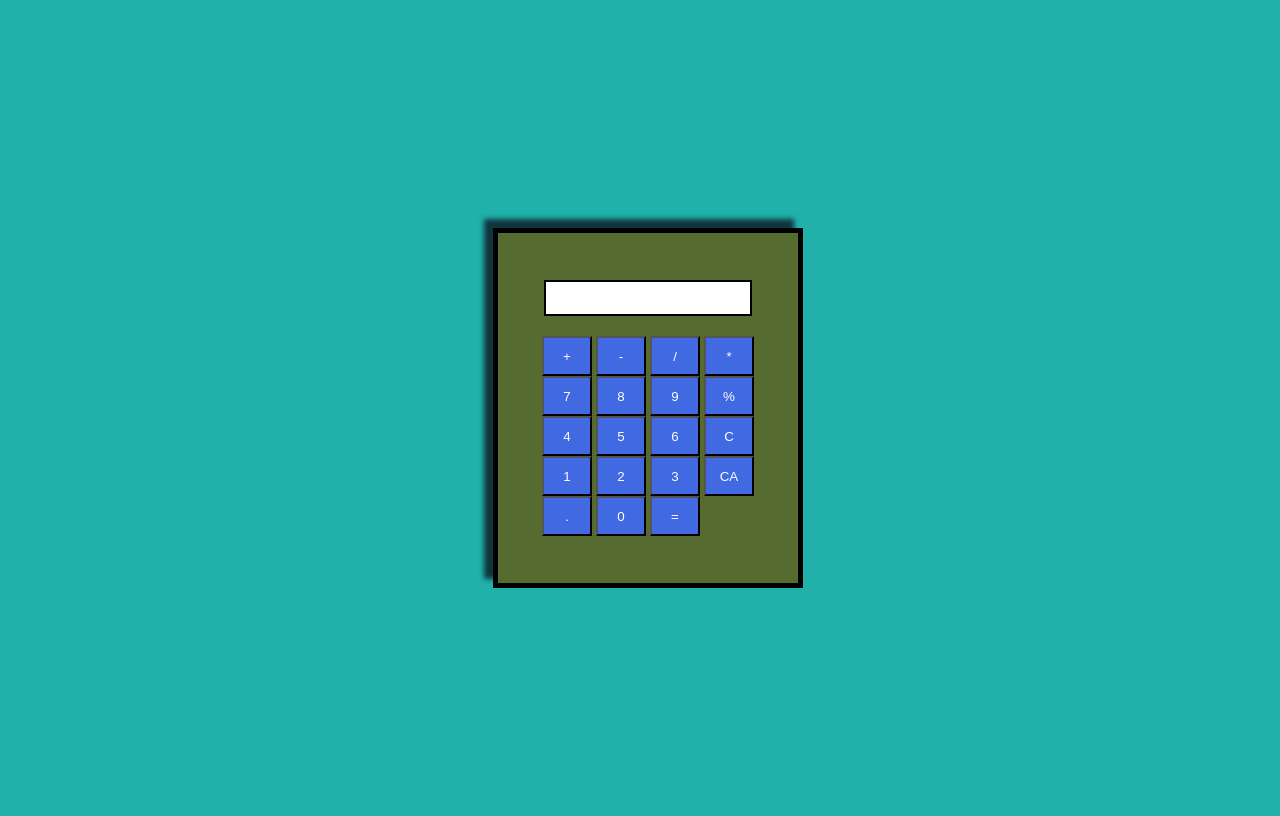
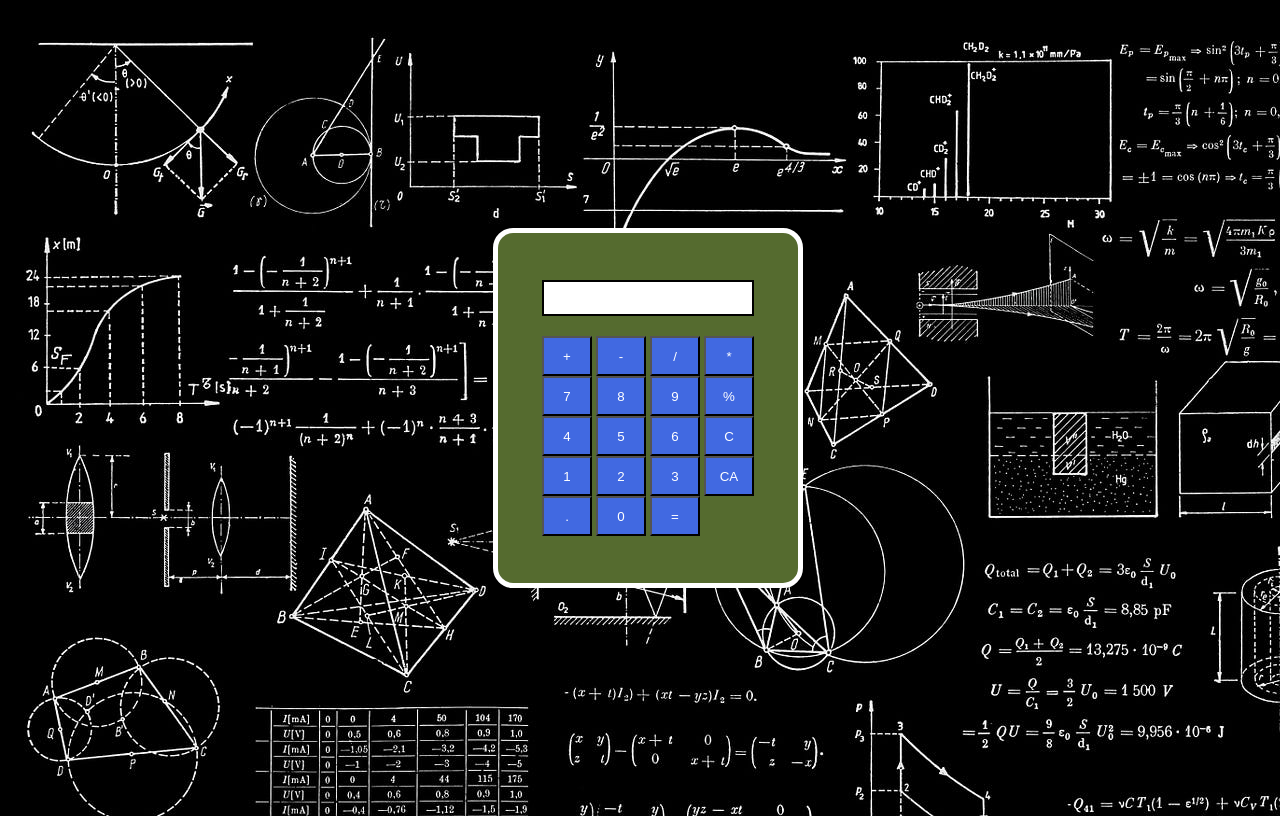
Before and after one commit to Ugo-gonpi/Projet_Calculatrice, a plain HTML site: page index.html in a window 1280 px wide. Drawn offline with Linux system fonts and the light colour scheme.

Commit message:
added a background image and some commentaries

```diff
--- a/public/css/style.css
+++ b/public/css/style.css
@@ -1,5 +1,5 @@
 body {
-    background-color: lightseagreen;
+    background-image:url(./../src/images/calculus.jpg);
     display: flex;
     justify-content: center;
     align-items: center;
@@ -15,14 +15,12 @@ body {
     justify-content: center;
     align-items: center;
     flex-direction: column;
-    border: 5px solid black;
-    box-shadow: -9px -9px 5px 0px rgba(12,10,25,0.75);
-    -webkit-box-shadow: -9px -9px 5px 0px rgba(12,10,25,0.75);
-    -moz-box-shadow: -9px -9px 5px 0px rgba(12,10,25,0.75);
+    border: 5px solid white;
+    border-radius: 20px;
 }
 
 #result {
-    width: 200px;
+    width: 204px;
     height: 30px;
     margin-bottom: 20px;
     border: 2px black solid;
```
Also changed, not shown: index.html (+4 -0 lines), public/src/images/calculus.jpg (added).
